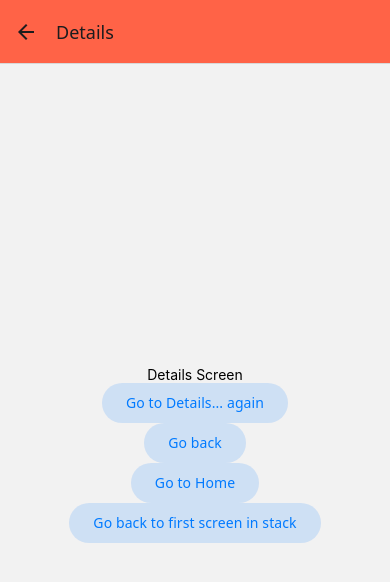
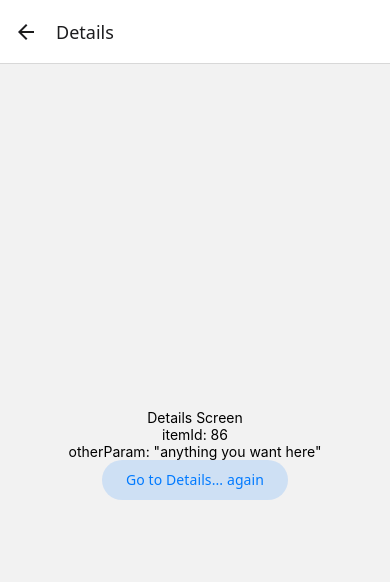
Before and after one commit to rolandomajait1-rgb/appdev2, a React Native app in the folder react-native-navigation/: screen / in a window 390 px wide. Both pictures are taken after a click on the button "Go to Details". Shown: the top 582 px of the page. Built offline with nearby package versions, Linux system fonts and the light colour scheme.

Commit message:
Done with passing parameters to routes

```diff
--- a/react-native-navigation/App.tsx
+++ b/react-native-navigation/App.tsx
@@ -13,43 +13,45 @@ function HomeScreen() {
   return (
     <View style={{ flex: 1, alignItems: 'center', justifyContent: 'center' }}>
       <Text>Home Screen</Text>
-      <Button onPress={() => navigation.navigate('Details')}>
+      <Button
+        onPress={() => {
+          navigation.navigate('Details', {
+            itemId: 86,
+            otherParam: 'anything you want here',
+          });
+        }}
+      >
         Go to Details
       </Button>
     </View>
   );
 }
 
-function DetailsScreen() {
+function DetailsScreen({ route }) {
   const navigation = useNavigation();
+  const { itemId, otherParam } = route.params;
 
   return (
     <View style={{ flex: 1, alignItems: 'center', justifyContent: 'center' }}>
       <Text>Details Screen</Text>
-      <Button onPress={() => navigation.push('Details')}>
+      <Text>itemId: {JSON.stringify(itemId)}</Text>
+      <Text>otherParam: {JSON.stringify(otherParam)}</Text>
+      <Button
+        onPress={() =>
+          navigation.push('Details', {
+            itemId: Math.floor(Math.random() * 100),
+          })
+        }
+      >
         Go to Details... again
-      </Button>
-      <Button onPress={() => navigation.goBack()}>Go back</Button>
-      <Button onPress={() => navigation.popTo('Home')}>Go to Home</Button>
-      <Button onPress={() => navigation.popToTop()}>
-        Go back to first screen in stack
       </Button>
     </View>
   );
 }
 
 const RootStack = createNativeStackNavigator({
-  initialRouteName: 'Home',
-  screenOptions: {
-    headerStyle: { backgroundColor: 'tomato' },
-  },
   screens: {
-    Home: {
-      screen: HomeScreen,
-      options: {
-        title: 'Overview',
-      },
-    },
+    Home: HomeScreen,
     Details: DetailsScreen,
   },
 });
```
